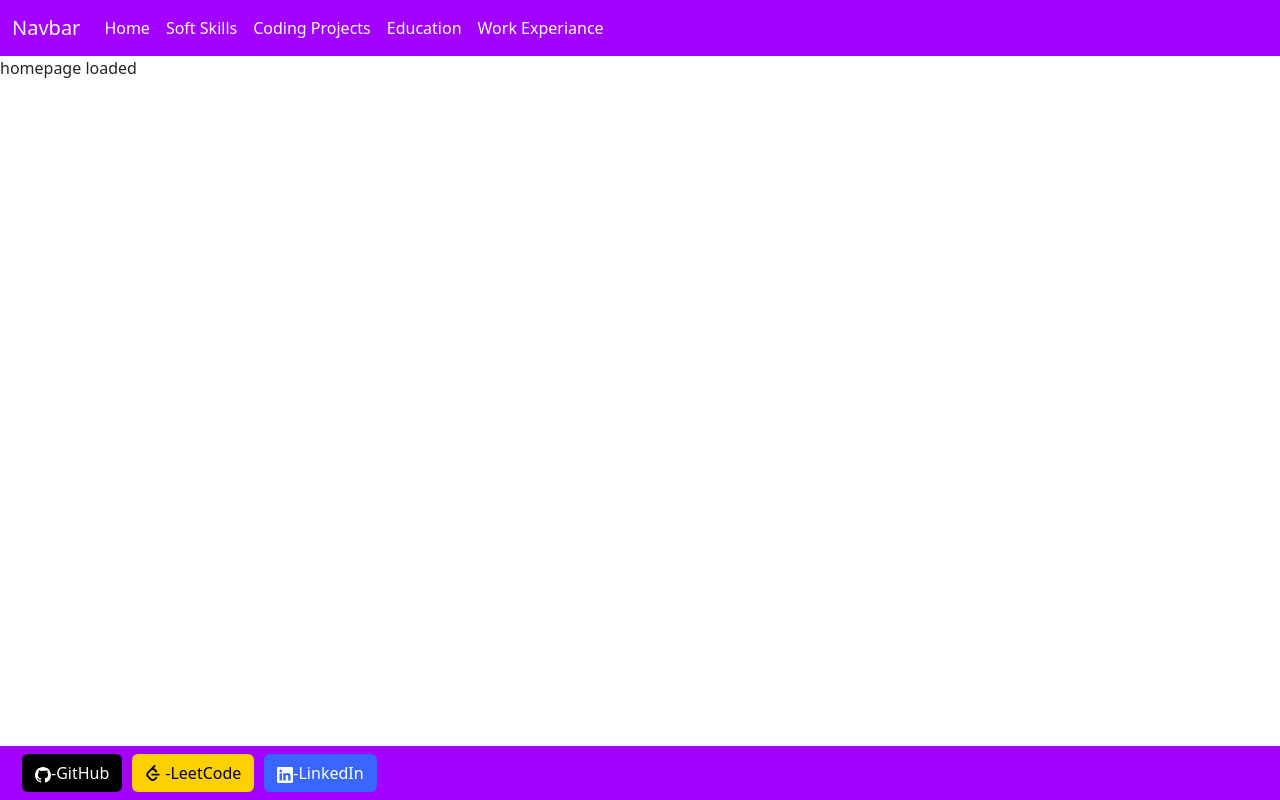
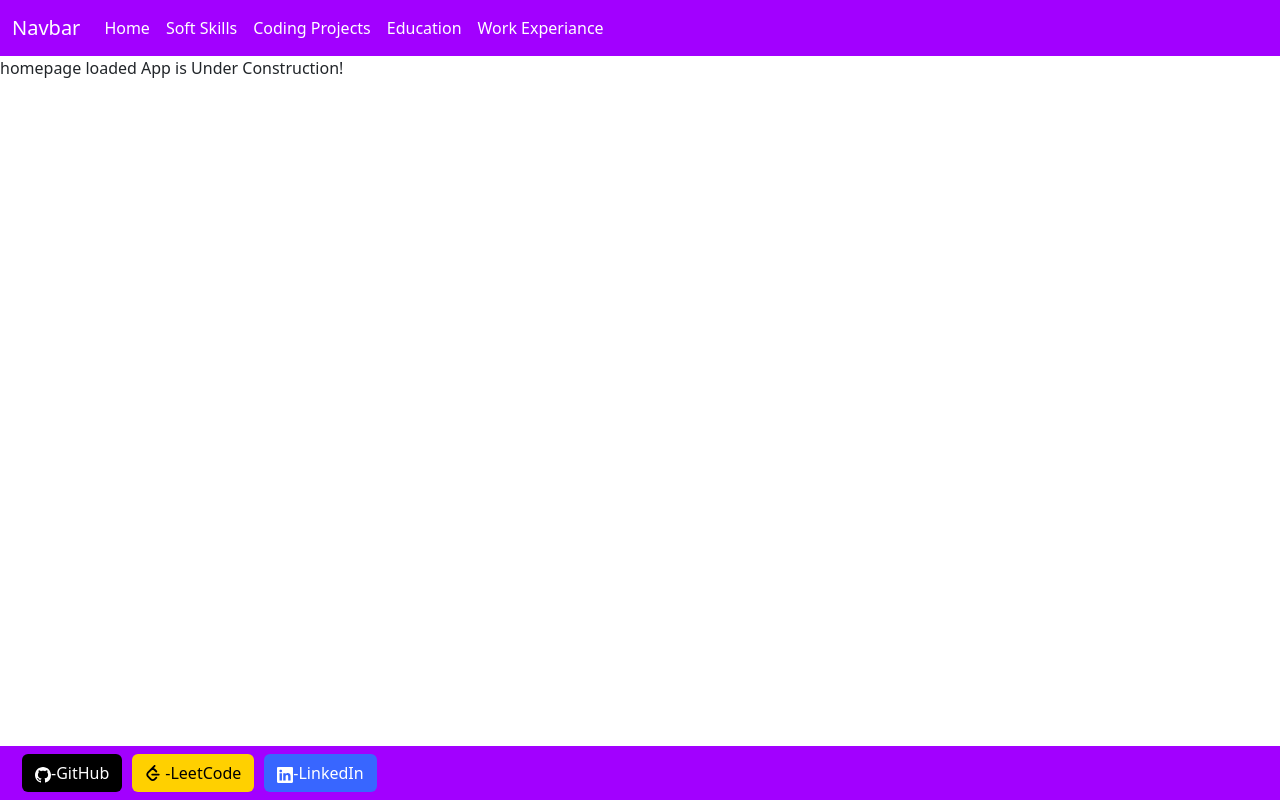
Before and after one commit to fbpatel003/fb-react, a React (Create React App) app: page / in a window 1280 px wide. Built offline with nearby package versions, Linux system fonts and the light colour scheme.

Commit message:
Update Home.js

```diff
--- a/src/Components/Home.js
+++ b/src/Components/Home.js
@@ -6,6 +6,7 @@ class Home extends React.Component {
         return (
             <>
             homepage loaded
+            App is Under Construction!
             </>
         );
     }
```
